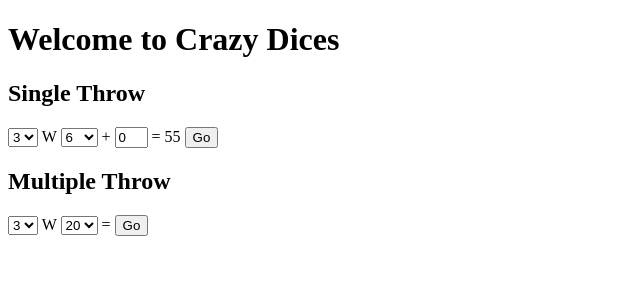
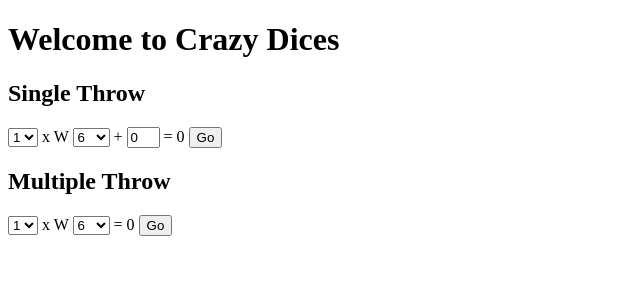
Before and after one commit to mmagicgit/dices, an Angular app: page / in a window 1280 px wide. Shown: the top 300 px of the page, without its empty margins (0-640 px from the left). Built offline with nearby package versions, Linux system fonts and the light colour scheme.

Commit message:
select options moved to component class

```diff
--- a/src/app/app.component.html
+++ b/src/app/app.component.html
@@ -3,17 +3,14 @@
 </h1>
 
 <h2>Single Throw</h2>
+
 <select name="single_number" size="1">
-  <option>1</option>
-  <option>2</option>
-  <option selected>3</option>
-  <option>4</option>
+  <option *ngFor='let throws of numberOfThrows'>{{ throws }}</option>
 </select>
+x
 W
 <select name="single_dice_typ" size="1">
-  <option>6</option>
-  <option>12</option>
-  <option>20</option>
+  <option *ngFor='let diceTyp of diceTypes'>{{ diceTyp }}</option>
 </select>
 +
 <input name="single_offset" size="1" value="0">
@@ -21,18 +18,17 @@ W
 {{ singleThrowResult }}
 <button (click)='singleThrow($event)'>Go</button>
 
+
 <h2>Multiple Throw</h2>
+
 <select name="multiple_number" size="1">
-  <option>1</option>
-  <option>2</option>
-  <option selected>3</option>
-  <option>4</option>
+  <option *ngFor='let throws of numberOfThrows'>{{ throws }}</option>
 </select>
+x
 W
 <select name="multiple_dice_typ" size="1">
-  <option>6</option>
-  <option>12</option>
-  <option selected>20</option>
+  <option *ngFor='let diceTyp of diceTypes'>{{ diceTyp }}</option>
 </select>
 =
+{{ multipleThrowResult }}
 <button (click)='multipleThrow()'>Go</button>
--- a/src/app/app.component.ts
+++ b/src/app/app.component.ts
@@ -8,14 +8,18 @@ import { Component } from '@angular/core';
 export class AppComponent {
 
   title = 'Crazy Dices';
-  singleThrowResult = 55;
+  numberOfThrows: number[] = [1, 2, 3];
+  diceTypes: number[] = [6, 20];
+
+  singleThrowResult = 0;
+  multipleThrowResult = 0;
 
   singleThrow(): void {
     this.singleThrowResult++;
   }
 
   multipleThrow(): void {
-
+    this.multipleThrowResult++;
   }
 
 }
```
